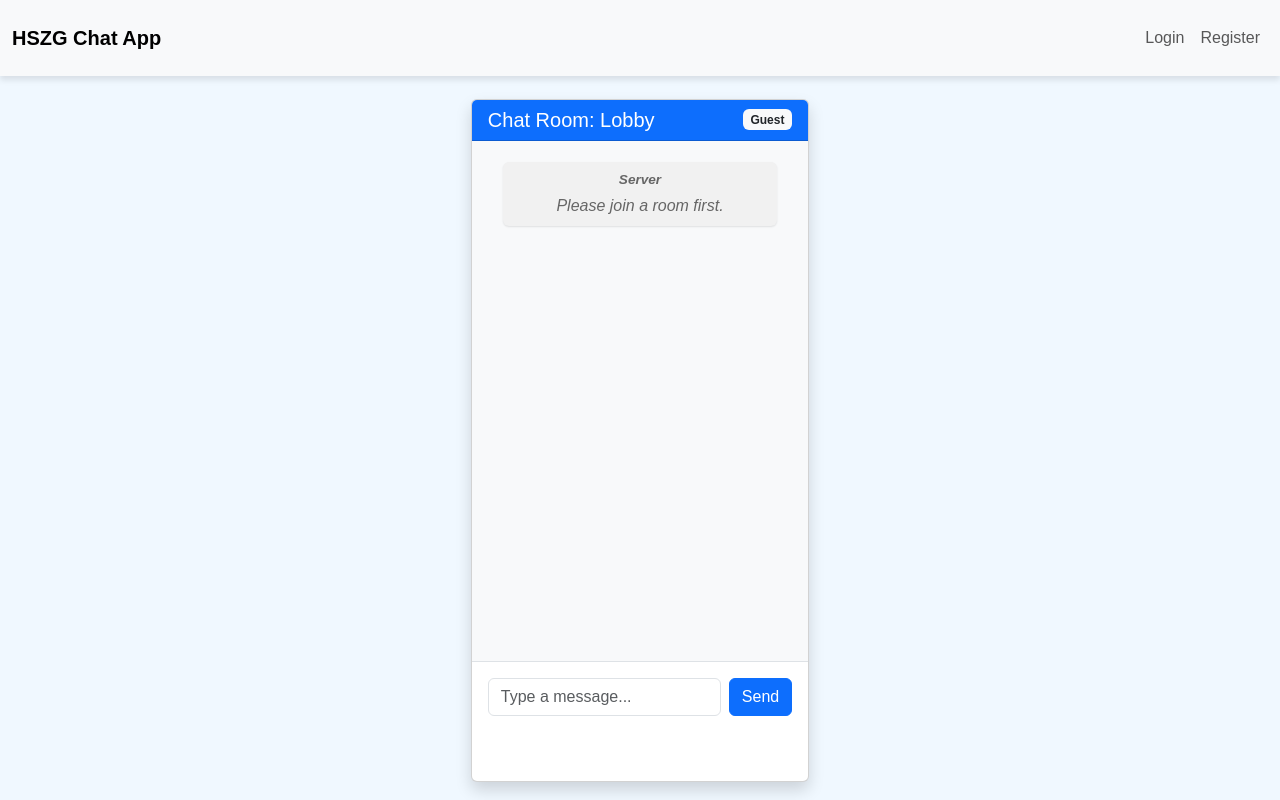
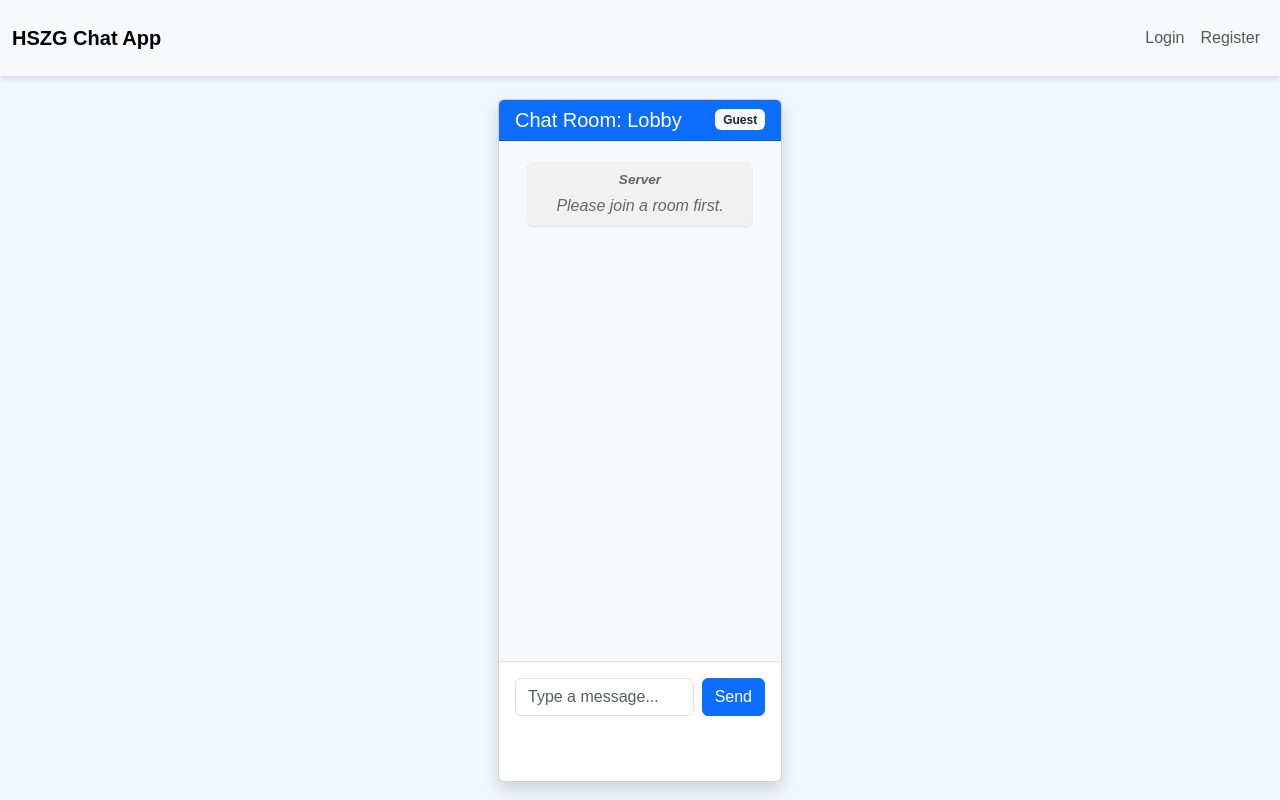
Before and after one commit to NiklasKaulfers/Chat-App-Angular, an Angular app: page /chat in a window 1280 px wide. Built offline with nearby package versions, Linux system fonts and the light colour scheme.

Commit message:
changed looks of chat container to be wider

```diff
--- a/src/app/components/chat/chat.component.css
+++ b/src/app/components/chat/chat.component.css
@@ -1,3 +1,8 @@
+.container {
+  max-width: 900px;
+  width: 85%;
+}
+
 .chat-container {
   display: flex;
   flex-direction: column;
@@ -56,3 +61,9 @@
   font-style: italic;
   height: 20px;
 }
+
+@media (min-width: 1200px) {
+  .container {
+    max-width: 1100px;
+  }
+}
```
